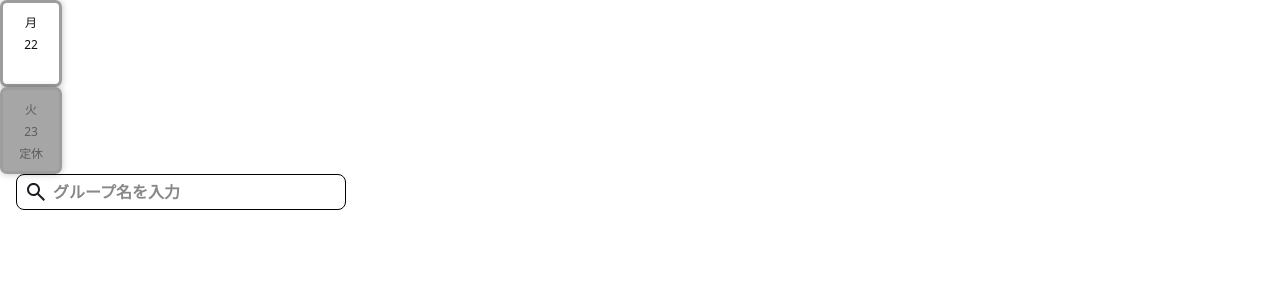
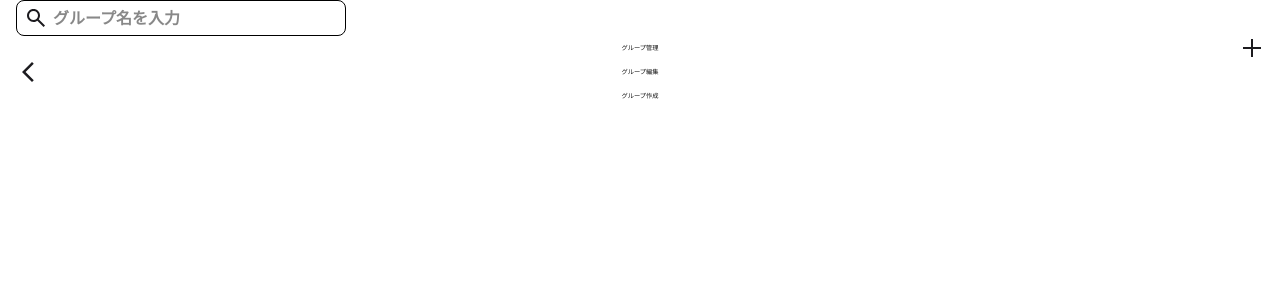
Before and after one commit to team-baba-nasi/production, a Next.js app: page /test in a window 1280 px wide. Shown: the top 300 px of the page. Built offline with nearby package versions, Linux system fonts and the light colour scheme.

Commit message:
#16 add:group用ヘッダーの作成

```diff
--- a/src/app/test/page.tsx
+++ b/src/app/test/page.tsx
@@ -1,6 +1,6 @@
 "use client";
 
-import WeekDayBtn from "@/features/map/components/WeekDayBtn";
+import GroupHeader from "@/features/groups/components/GroupHeader";
 import InputField from "@/components/ui/InputField/InputField";
 import { useState } from "react";
 
@@ -9,14 +9,15 @@ const test = () => {
 
     return (
         <>
-            <WeekDayBtn active={true} week="月" day={22} />
-            <WeekDayBtn active={false} week="火" day={23} />
             <InputField
                 value={gorupname}
                 onChange={setGroupname}
                 placeholder="グループ名を入力"
                 search={true}
             />
+            <GroupHeader text="グループ管理" add addToPage="/" />
+            <GroupHeader text="グループ編集" back backToPage="/" />
+            <GroupHeader text="グループ作成" />
         </>
     );
 };
--- /dev/null
+++ b/src/features/groups/components/GroupHeader.tsx
@@ -0,0 +1,48 @@
+import styles from "@/features/groups/styles/header.module.scss";
+import Image from "next/image";
+
+interface headerProps {
+    text: string;
+    add?: boolean;
+    back?: boolean;
+    addToPage?: string;
+    backToPage?: string;
+}
+
+const GroupHeader: React.FC<headerProps> = ({ text, add, back, addToPage, backToPage }) => {
+    return (
+        <div className={styles.headerWrap}>
+            <div className={styles.iconBox}>
+                {back && backToPage ? (
+                    <a href={backToPage}>
+                        <Image
+                            src="/images/ui/arrow_back.svg"
+                            alt="backToPageButton"
+                            width={24}
+                            height={24}
+                        />
+                    </a>
+                ) : (
+                    <div style={{ width: 24, height: 24 }} />
+                )}
+            </div>
+            <h2>{text}</h2>
+            <div className={styles.iconBox}>
+                {add && addToPage ? (
+                    <a href={addToPage}>
+                        <Image
+                            src="/images/ui/plus_btn.svg"
+                            alt="createGroupButton"
+                            width={24}
+                            height={24}
+                        />
+                    </a>
+                ) : (
+                    <div style={{ width: 24, height: 24 }} />
+                )}
+            </div>
+        </div>
+    );
+};
+
+export default GroupHeader;
--- /dev/null
+++ b/src/features/groups/styles/header.module.scss
@@ -0,0 +1,13 @@
+.headerWrap {
+    padding: 0 16px;
+    display: flex;
+    align-items: center;
+    justify-content: space-between;
+    .iconBox {
+        width: 24px;
+        height: 24px;
+        display: flex;
+        align-items: center;
+        justify-content: center;
+    }
+}
```
Also changed, not shown: public/images/ui/arrow_back.svg (added), public/images/ui/plus_btn.svg (added).
